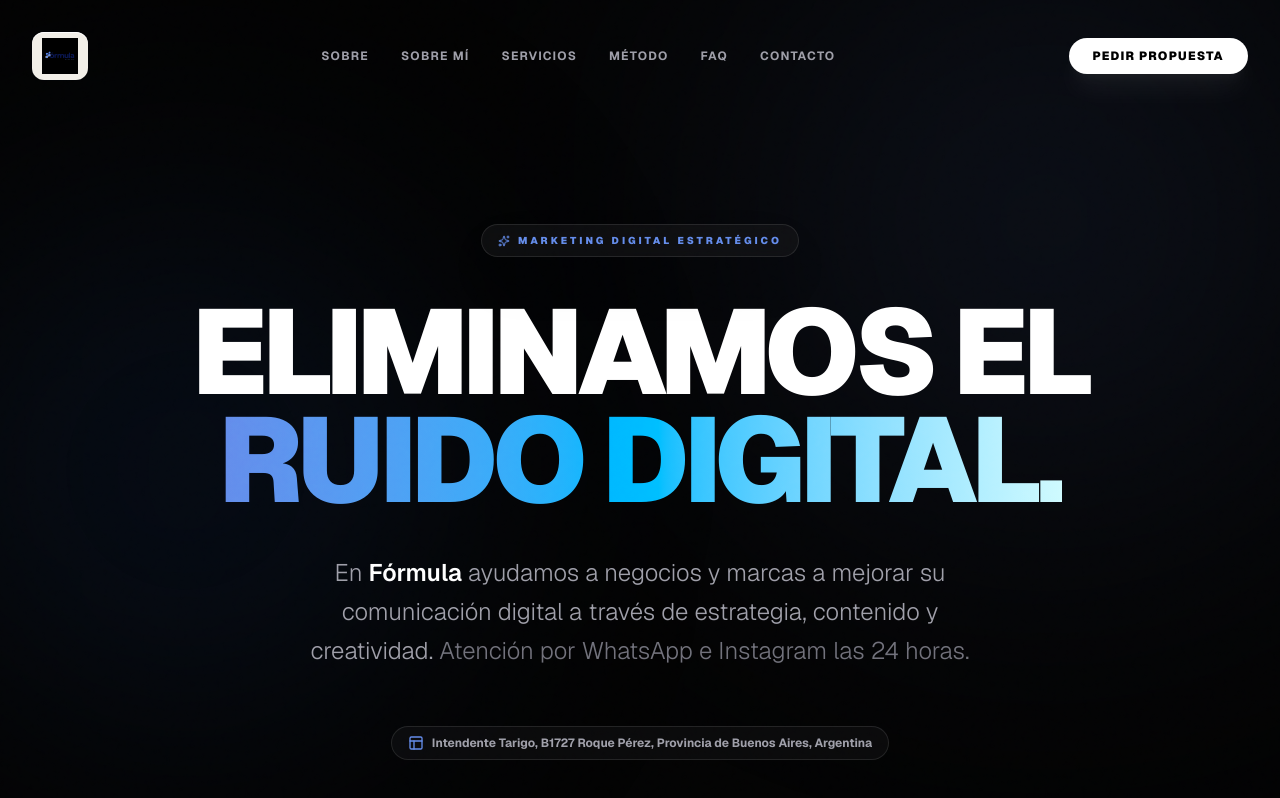
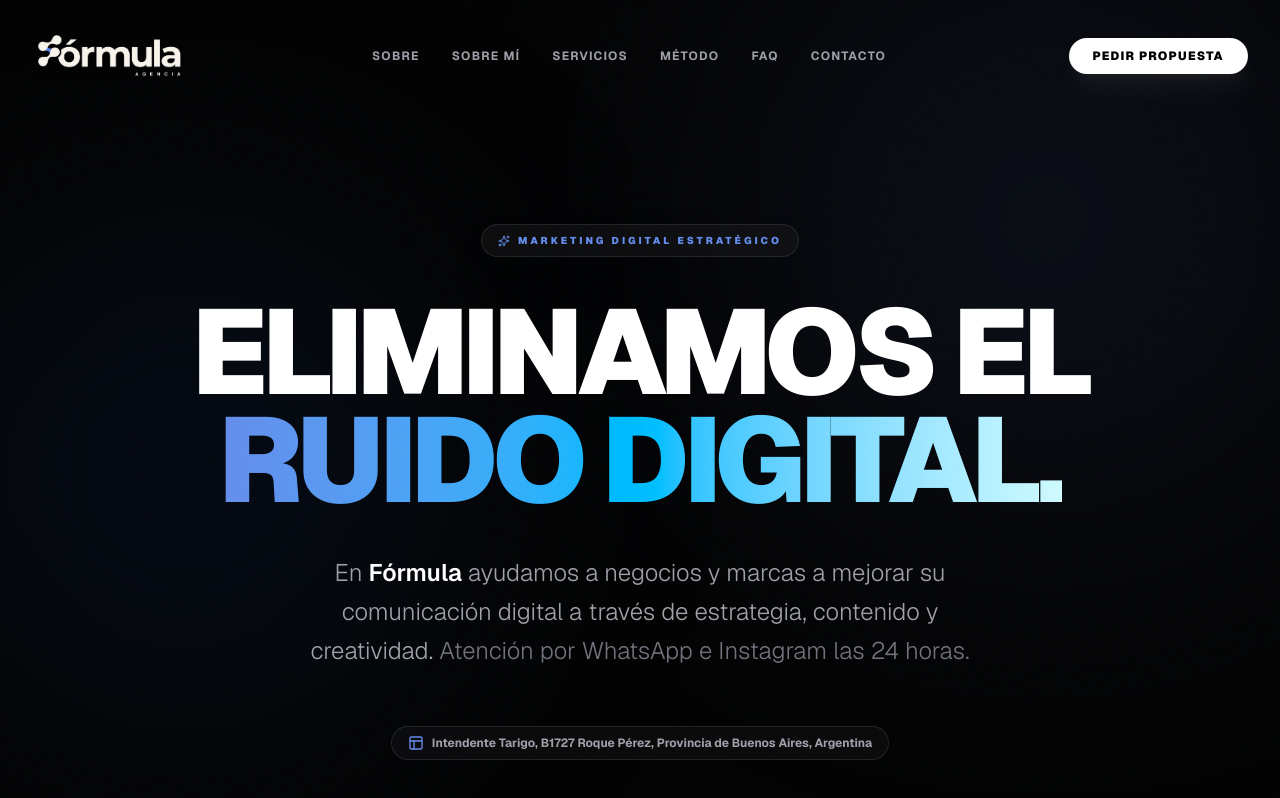
Before and after one commit to Madsjeez-Landings-Page/landingpagejuampi, a Next.js app: page / in a window 1280 px wide. Shown: the top 798 px of the page. Built offline with nearby package versions, Linux system fonts and the light colour scheme.

Commit message:
Brand: lockup negativo en negro #030303, logo más grande en header/footer
Co-authored-by: Cursor <cursoragent@cursor.com>

```diff
--- a/app/page.tsx
+++ b/app/page.tsx
@@ -88,7 +88,7 @@ function AccordionItem({ title, content }: { title: string; content: string }) {
   );
 }
 
-/** Lockup con texto marino: sobre #030303 no contrasta; chip crema alinea con manual y asegura legibilidad. */
+/** Lockup negativo (crema sobre oscuro); PNG con fondo #030303 tras chroma suave en build de assets. */
 function FormulaBrandLogo({
   priority = false,
   size,
@@ -98,24 +98,18 @@ function FormulaBrandLogo({
 }) {
   const header = size === "header";
   return (
-    <span
-      className={`inline-flex items-center rounded-xl bg-[#f2efe8] shadow-[inset_0_1px_0_rgba(255,255,255,0.9),0_0_0_1px_rgba(10,24,46,0.08)] ${
-        header ? "px-2.5 py-1.5" : "px-3 py-2"
-      }`}
-    >
     <Image
-        src="/logo-formula-lockup.png"
+      src="/logo-formula-agencia-negativo.png"
       alt="fórmula AGENCIA"
-        width={header ? 200 : 240}
-        height={header ? 40 : 48}
+      width={837}
+      height={255}
       priority={priority}
       className={
         header
-            ? "h-8 w-auto max-w-[180px] object-contain object-left sm:h-9 sm:max-w-[220px]"
-            : "h-10 w-auto max-w-[260px] object-contain sm:h-11"
+          ? "h-11 w-auto max-w-[min(300px,56vw)] object-contain object-left sm:h-12 sm:max-w-[360px] lg:max-w-[400px]"
+          : "h-12 w-auto max-w-[min(90vw,480px)] object-contain sm:h-14 sm:max-w-[520px]"
       }
     />
-    </span>
   );
 }
 
@@ -188,7 +182,7 @@ export default function AgenciaLanding() {
         <div className="mx-auto flex max-w-7xl items-center justify-between px-6 md:px-8">
           <a
             href="/"
-            className="flex shrink-0 items-center"
+            className="flex min-w-0 shrink items-center"
             aria-label="fórmula AGENCIA — inicio"
           >
             <FormulaBrandLogo priority size="header" />
```
Also changed, not shown: public/logo-formula-agencia-negativo.png (added), public/logo-formula-lockup.png (deleted). Lines whose indentation alone changed are shown as unchanged.
